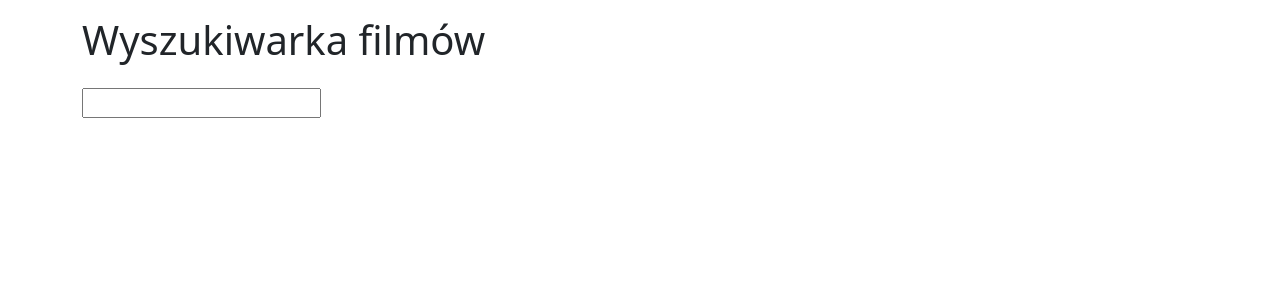
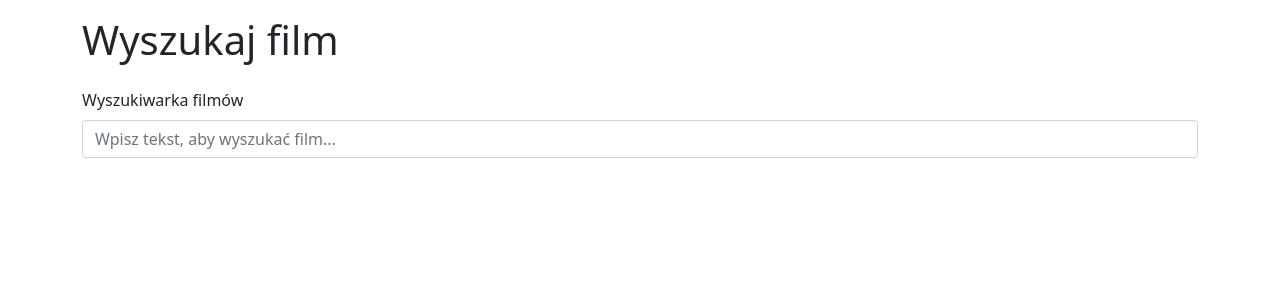
Before and after one commit to dawidmohr/themoviedb, a React (Create React App) app: page / in a window 1280 px wide. Shown: the top 300 px of the page. Built offline with nearby package versions, Linux system fonts and the light colour scheme.

Commit message:
Add input component with tests

```diff
--- a/package.json
+++ b/package.json
@@ -8,6 +8,7 @@
     "@testing-library/user-event": "^12.1.10",
     "bootstrap": "^5.0.2",
     "node-sass": "4.14.1",
+    "prop-types": "^15.7.2",
     "react": "^17.0.2",
     "react-dom": "^17.0.2",
     "react-scripts": "4.0.3",
--- /dev/null
+++ b/src/components/input/input.component.jsx
@@ -0,0 +1,56 @@
+import { useState } from "react";
+import PropTypes from 'prop-types';
+
+const Input = ({
+  label,
+  name,
+  onChange,
+  placeholder,
+  value,
+  ...props
+}) => {
+  const [inputData, setInputData] = useState(value);
+
+  return <>
+    {/* In my usecase it is not possible for two inputs with the same name to be on the same page */}
+    <label htmlFor={name} className="form-label">
+      {label}
+    </label>
+
+    <input
+      className="form-control"
+      name={name}
+      id={name}
+      onChange={onChangeInput}
+      value={inputData}
+      placeholder={placeholder}
+      {...props}
+    />
+  </>
+
+  /**
+   *
+   * @param {event} e
+   */
+  function onChangeInput(e) {
+    const inputName = e.target.name;
+    const inputValue = e.target.value;
+
+    setInputData(inputValue);
+    onChange(inputName, inputValue);
+  }
+}
+
+Input.defaultProps = {
+  placeholder: '',
+}
+
+Input.propTypes = {
+  label: PropTypes.string.isRequired,
+  name: PropTypes.string.isRequired,
+  onChange: PropTypes.func.isRequired,
+  placeholder: PropTypes.string,
+  value: PropTypes.string.isRequired,
+}
+
+export default Input;
--- a/src/components/page-header/page-header.component.jsx
+++ b/src/components/page-header/page-header.component.jsx
@@ -1,11 +1,9 @@
 
 const PageHeader = ({ children, ...props }) => {
-  return (<>
-    <div>
-      <h1 {...props}>
-        {children}
-      </h1>
-    </div>
-  </>)
+  return (
+    <h1 {...props}>
+      {children}
+    </h1>
+  )
 }
 export default PageHeader;
--- a/src/pages/movie-searcher/movie-searcher.component.jsx
+++ b/src/pages/movie-searcher/movie-searcher.component.jsx
@@ -3,6 +3,7 @@ import { useState } from "react";
 import { SearcherModel } from "../../models/searcherModel.model";
 
 import PageHeader from "../../components/page-header/page-header.component";
+import Input from "../../components/input/input.component";
 
 const MovieSearcher = () => {
   const [formData, setFormData] = useState(new SearcherModel({}));
@@ -11,25 +12,31 @@ const MovieSearcher = () => {
     <div className="container">
       <div className="row mt-3">
         <div className="col">
-          <PageHeader>Wyszukiwarka filmów</PageHeader>
+          <PageHeader>Wyszukaj film</PageHeader>
         </div>
       </div>
       <div className="row mt-3">
         <div className="col">
-          <input
+          <Input
+            label="Wyszukiwarka filmów"
             value={formData.searcher}
             name="searcher"
             onChange={onChangeSearcher}
+            placeholder="Wpisz tekst, aby wyszukać film..."
           />
         </div>
       </div>
     </div>
   </>
 
-  function onChangeSearcher(e) {
+/**
+ * @param {String} field
+ * @param {String} value
+ */
+  function onChangeSearcher(field, value) {
     setFormData((prev) => ({
       ...prev,
-      [e.target.name]: e.target.value,
+      [field]: value,
     }));
   }
 }
```
Also changed, not shown: 2 other files (tests, documents, lock files or other folders).
